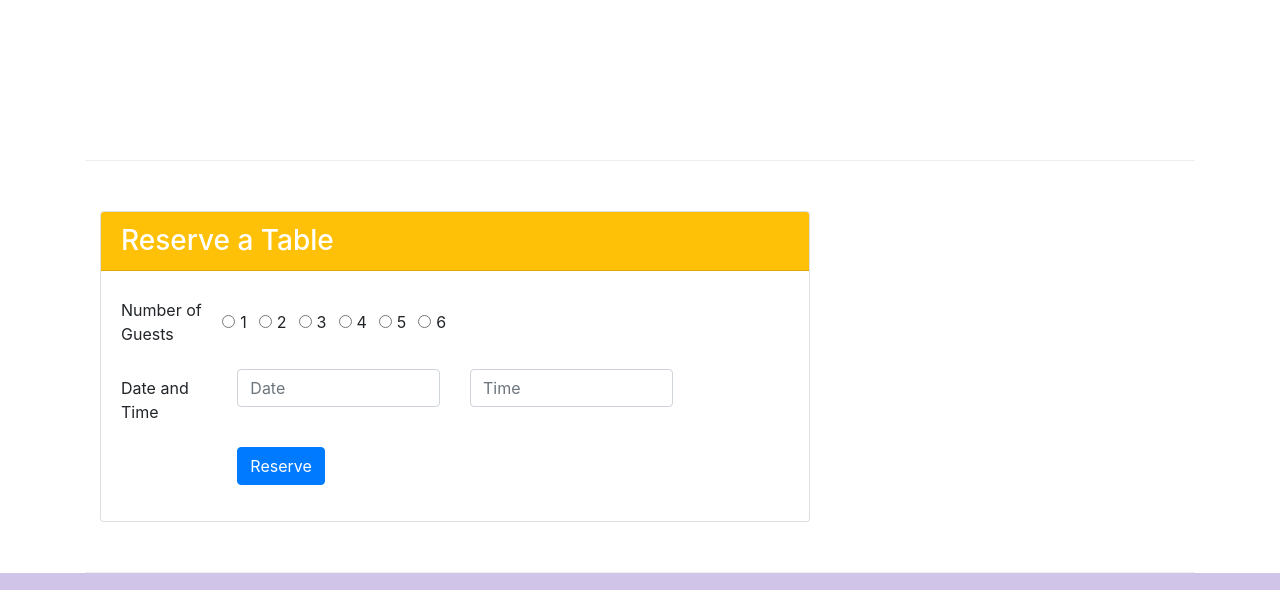
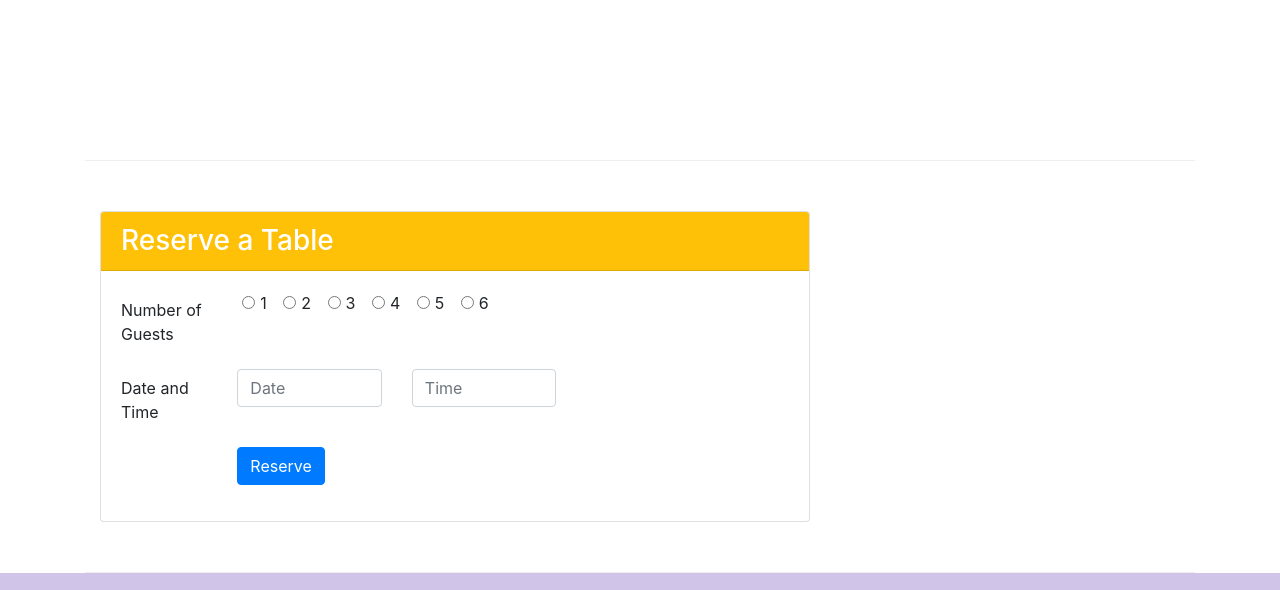
Before and after one commit to Jnki3Mav3n/bootstrap-lab, a website: page index.html in a window 1280 px wide. Shown: the part 1373-1963 px from the top of the page. Drawn offline with nearby package versions, Linux system fonts and the light colour scheme.

Commit message:
Added BS Task 02 Col Update

```diff
--- a/index.html
+++ b/index.html
@@ -97,37 +97,39 @@
                         <form>
                             <div class="form-group row">
                                 <label for="numberGuests" class="col-md-2 col-form-label">Number of Guests</label>
-                                <div class="form-check form-check-inline">
+                                <div class="form-check col-md-10">
+                                    <div class="form-check-inline">
                                         <input class="form-control form-check-input" type="radio" id="numberGuests1" name="numberGuests" value="option1">
                                         <label class="form-check-label" for="numberGuests1">1</label>
                                     </div>
-                                <div class="form-check form-check-inline">
+                                    <div class="form-check-inline">
                                         <input class="form-control form-check-input" type="radio" id="numberGuests2" name="numberGuests" value="option2">
                                         <label class="form-check-label" for="numberGuests2">2</label>
                                     </div>
-                                <div class="form-check form-check-inline">
+                                    <div class="form-check-inline">
                                         <input class="form-control form-check-input" type="radio" id="numberGuests3" name="numberGuests" value="option3">
                                         <label class="form-check-label" for="numberGuests3">3</label>
                                     </div>
-                                <div class="form-check form-check-inline">
+                                    <div class="form-check-inline">
                                         <input class="form-control form-check-input" type="radio" id="numberGuests4" name="numberGuests" value="option4">
                                         <label class="form-check-label" for="numberGuests4">4</label>
                                     </div>
-                                <div class="form-check form-check-inline">
+                                    <div class="form-check-inline">
                                         <input class="form-control form-check-input" type="radio" id="numberGuests5" name="numberGuests" value="option5">
                                         <label class="form-check-label" for="numberGuests5">5</label>
                                     </div>
-                                <div class="form-check form-check-inline">
+                                    <div class="form-check-inline">
                                         <input class="form-control form-check-input" type="radio" id="numberGuests6" name="numberGuests" value="option6">
                                         <label class="form-check-label" for="numberGuests6">6</label>
                                     </div>
                                 </div>
+                            </div>
                             <div class="form-group row">
                                 <label class="col-12 col-md-2 col-form-label" for="dateNtime" >Date and Time</label>
-                                <div class="col-5 col-md-4">
+                                <div class="col-12 col-md-3">
                                     <input class="form-control" type="text"  id="timeDate" name="timeDate" placeholder="Date">
                                 </div>
-                                <div class="col-7 col-md-4">
+                                <div class="col-12 col-md-3">
                                     <input class="form-control" type="text"  id="dateTime" name="dateTime" placeholder="Time">
                                 </div>
                             </div>
```
Lines whose indentation alone changed are shown as unchanged.
